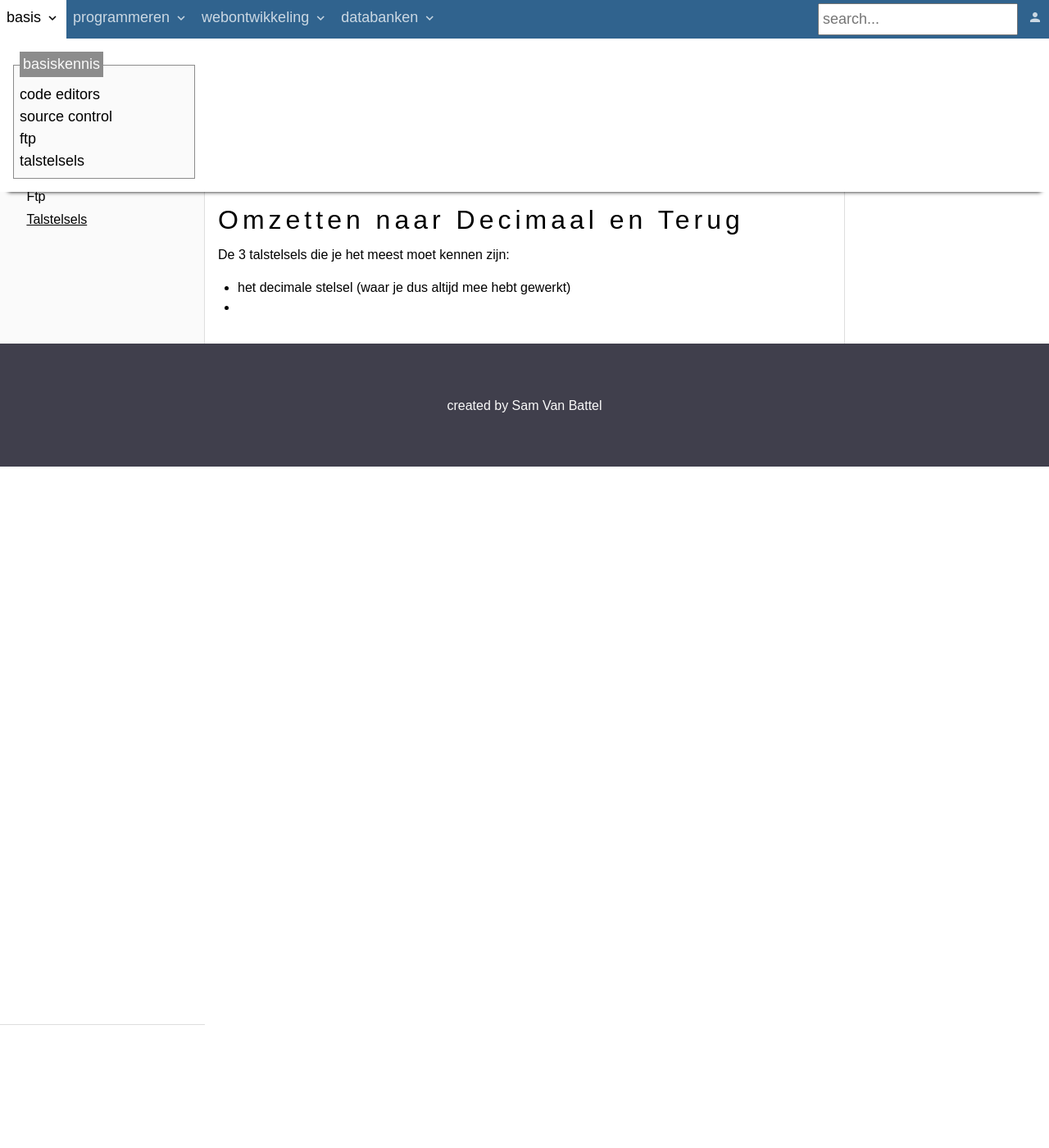
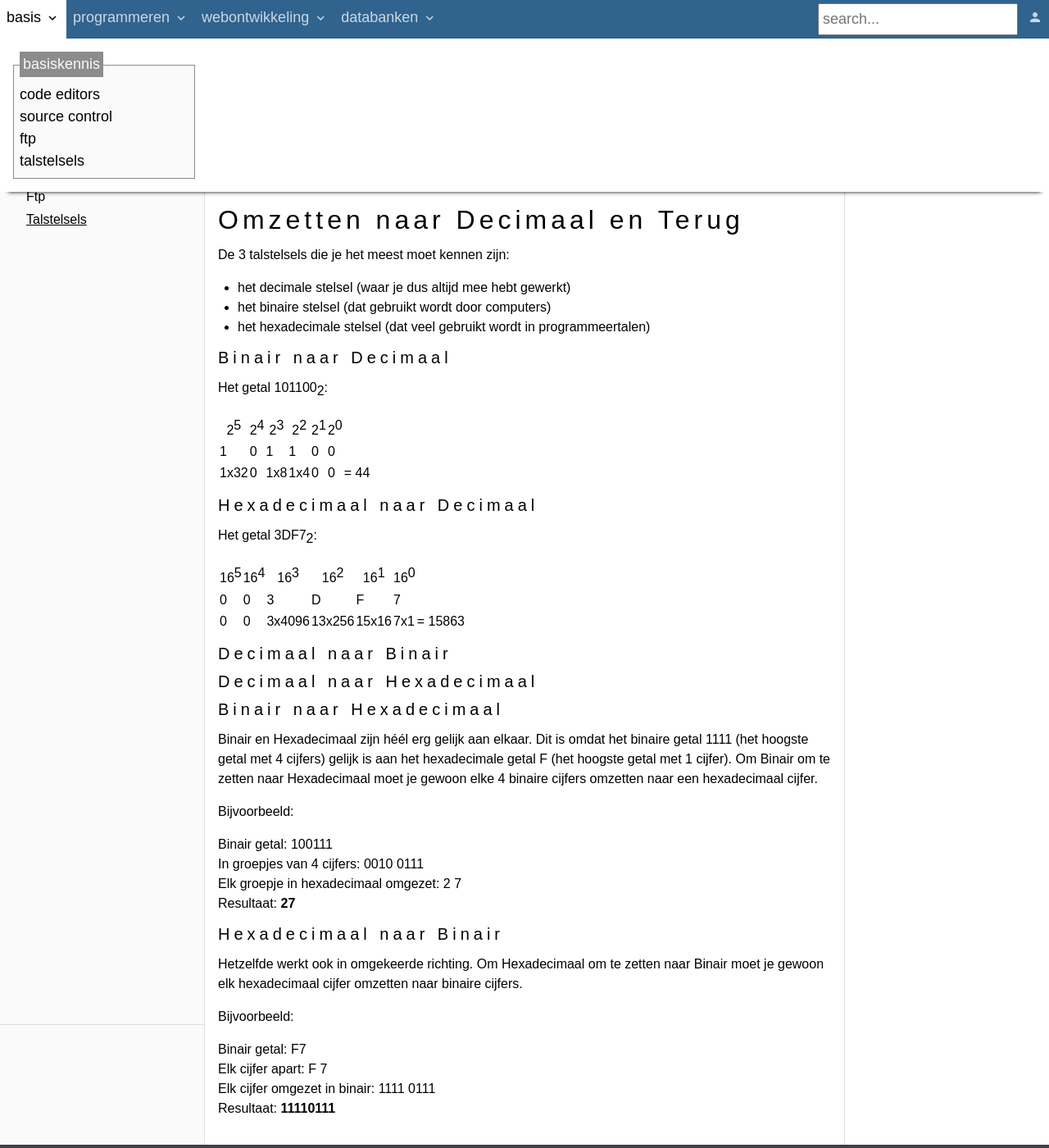
Before and after one commit to T-INFORMATICA/t-informatica.github.io, a Jekyll site: the page built from _courses/basis/basiskennis/talstelsels.md, in a window 1280 px wide and 1400 px high, scrolled down 5741 px. Shown: the whole window at 82% size. Built offline with Jekyll 4.4.1, drawn with Linux system fonts in a browser that asks for light colours; comment, search, counter and statistics services are not loaded; before the commit the page ends 6310 px from its top, so only the background shows below that; some of the changed text lies outside the part shown.

Commit message:
Update talstelsels.md

```diff
--- a/_courses/basis/basiskennis/talstelsels.md
+++ b/_courses/basis/basiskennis/talstelsels.md
@@ -212,8 +212,66 @@ Het hexadecimale stelsel gebruikt dus ook andere machten:
 </code></pre>
 </div>
 
+
 ## Omzetten naar Decimaal en Terug
 
 De 3 talstelsels die je het meest moet kennen zijn:
  - het decimale stelsel (waar je dus altijd mee hebt gewerkt)
- -
+ - het binaire stelsel (dat gebruikt wordt door computers)
+ - het hexadecimale stelsel (dat veel gebruikt wordt in programmeertalen)
+
+### Binair naar Decimaal
+
+
+Het getal 101100<sub>2</sub>:
+
+|2<sup>5</sup>|2<sup>4</sup>|2<sup>3</sup>|2<sup>2</sup>|2<sup>1</sup>|2<sup>0</sup>| |
+|--|--|--|--|--|--|--|
+| 1 | 0 | 1 | 1 | 0 | 0 | |
+| 1x32 | 0 | 1x8 | 1x4 | 0 | 0 | = 44 |
+
+
+
+### Hexadecimaal naar Decimaal
+
+Het getal 3DF7<sub>2</sub>:
+
+|16<sup>5</sup>|16<sup>4</sup>|16<sup>3</sup>|16<sup>2</sup>|16<sup>1</sup>|16<sup>0</sup>| |
+|--|--|--|--|--|--|--|
+| 0 | 0 | 3 | D | F | 7 | |
+| 0 | 0 | 3x4096 | 13x256 | 15x16 | 7x1 | = 15863 |
+
+
+### Decimaal naar Binair
+
+
+### Decimaal naar Hexadecimaal
+
+
+### Binair naar Hexadecimaal
+
+Binair en Hexadecimaal zijn héél erg gelijk aan elkaar. Dit is omdat het binaire getal `1111` (het hoogste getal met 4 cijfers) gelijk is aan het hexadecimale getal `F` (het hoogste getal met 1 cijfer). Om Binair om te zetten naar Hexadecimaal moet je gewoon elke 4 binaire cijfers omzetten naar een hexadecimaal cijfer.
+
+Bijvoorbeeld:
+
+> Binair getal: `100111`
+>
+> In groepjes van 4 cijfers: `0010 0111`
+>
+> Elk groepje in hexadecimaal omgezet: `2 7`
+>
+> Resultaat: **`27`**
+
+### Hexadecimaal naar Binair
+
+Hetzelfde werkt ook in omgekeerde richting. Om Hexadecimaal om te zetten naar Binair moet je gewoon elk hexadecimaal cijfer omzetten naar binaire cijfers.
+
+Bijvoorbeeld:
+
+> Binair getal: `F7`
+>
+> Elk cijfer apart: `F 7`
+>
+> Elk cijfer omgezet in binair: `1111 0111`
+>
+> Resultaat: **`11110111`**
```
